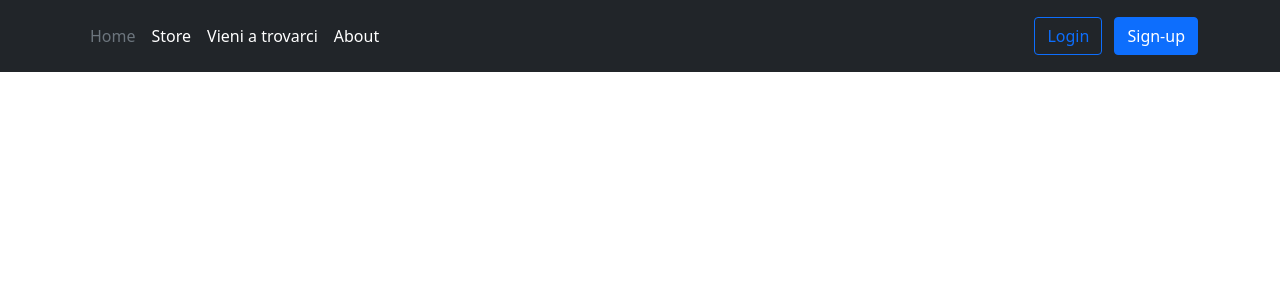
After one commit to JustCris654/ProgettoEsame, a PHP site: page /app/homepage.php in a window 1280 px wide. The commit adds this page. Shown: the top 300 px of the page. Run offline with PHP 8.4, Linux system fonts and the light colour scheme.

Commit message:
everything works fine, registration to the database added and login works

```diff
--- a/docs/app/store/store.php
+++ /dev/null
@@ -1 +0,0 @@
-<?php
--- /dev/null
+++ b/php/app/homepage.php
@@ -0,0 +1,93 @@
+<?php
+session_start();
+$user_auth = "";
+if (isset($_SESSION['name']) and isset($_SESSION['surname'])) {
+    $user_auth = $_SESSION['name'] . " " . $_SESSION['surname'];
+}
+?>
+<!doctype html>
+<html lang="en">
+<head>
+    <meta charset="UTF-8">
+    <meta name="viewport"
+          content="width=device-width, user-scalable=no, initial-scale=1.0, maximum-scale=1.0, minimum-scale=1.0">
+    <meta http-equiv="X-UA-Compatible" content="ie=edge">
+    <link href="https://cdn.jsdelivr.net/npm/bootstrap@5.0.0/dist/css/bootstrap.min.css" rel="stylesheet"
+          integrity="sha384-wEmeIV1mKuiNpC+IOBjI7aAzPcEZeedi5yW5f2yOq55WWLwNGmvvx4Um1vskeMj0" crossorigin="anonymous">
+    <title>Homepage</title>
+</head>
+<body class="text-center">
+<header class="p-3 bg-dark text-white">
+    <div class="container">
+        <div
+                class="d-flex flex-wrap align-items-center justify-content-center justify-content-lg-start"
+        >
+
+
+            <ul
+                    class="nav col-12 col-lg-auto me-lg-auto mb-2 justify-content-center mb-md-0"
+            >
+                <li>
+                    <a href="#" class="nav-link px-2 text-secondary"
+                    >Home</a
+                    >
+                </li>
+                <li>
+                    <a href="store/store.php" class="nav-link px-2 text-white"
+                    >Store</a
+                    >
+                </li>
+                <li>
+                    <a href="#" class="nav-link px-2 text-white"
+                    >Vieni a trovarci</a
+                    >
+                </li>
+
+                <li>
+                    <a href="#" class="nav-link px-2 text-white"
+                    >About</a
+                    >
+                </li>
+            </ul>
+
+            <?php
+            if (isset($_SESSION['name'])) { ?>
+
+                <div class="text-end">
+                    <a href="../user/areapersonale.php" style="text-decoration: none">
+                        <button type="button" class="btn btn-primary">
+                            Area personale <?= $_SESSION['name'] ?> <br>
+                        </button>
+                    </a>
+                </div>
+
+
+                <?php
+            } else { ?>
+                <div class="text-end">
+                    <a href="/user/login.html" style="text-decoration: none">
+                        <button
+                                type="button"
+                                class="btn btn-outline-primary me-2"
+                        >
+                            Login
+                        </button>
+                    </a>
+                    <a href="/user/register.html" style="text-decoration: none">
+                        <button type="button" class="btn btn-primary">
+                            Sign-up
+                        </button>
+                    </a>
+                </div> <?php
+            }
+            ?>
+        </div>
+    </div>
+</header>
+
+
+<script src="https://cdn.jsdelivr.net/npm/bootstrap@5.0.0/dist/js/bootstrap.bundle.min.js"
+        integrity="sha384-p34f1UUtsS3wqzfto5wAAmdvj+osOnFyQFpp4Ua3gs/ZVWx6oOypYoCJhGGScy+8"
+        crossorigin="anonymous"></script>
+</body>
+</html>
--- a/docs/user/login.php
+++ b/php/user/login.php
@@ -23,7 +23,7 @@ if (isset($_REQUEST['submit'])) {
             $_SESSION['name'] = $row['nome'];
             $_SESSION['surname'] = $row['cognome'];
             $_SESSION['email'] = $email;
-            header("Location: ../app/homepage.docs");
+            header("Location: ../app/homepage.php");
             exit();
         }
     }
--- a/docs/user/register.php
+++ b/php/user/register.php
@@ -27,7 +27,7 @@ if (isset($_REQUEST['submit'])) {
         $_SESSION['name'] = $name;
         $_SESSION['surname'] = $surname;
         $_SESSION['email'] = $email;
-        header("Location: ../app/homepage.docs");
+        header("Location: ../app/homepage.php");
     } else {
         echo "Error: ".$stmt->error;
 
```
Also changed, not shown: docs/app/store/store.html (deleted, +0 -10 lines), php/app/store/store.php (renamed from docs/app/homepage.php, +6 -13 lines), php/app/store/app.js (added), php/connection_db.php (renamed from docs/connection_db.php), php/generic_error.html (renamed from docs/generic_error.html), php/index.php (renamed from docs/index.php), php/style/loign_register_style.css (renamed from docs/style/loign_register_style.css), php/svg/user-solid.svg (renamed from docs/svg/user-solid.svg), php/user/app.js (renamed from docs/user/app.js), php/user/areapersonale.php (renamed from docs/user/areapersonale.php), php/user/login.html (renamed from docs/user/login.html), php/user/register.html (renamed from docs/user/register.html).
